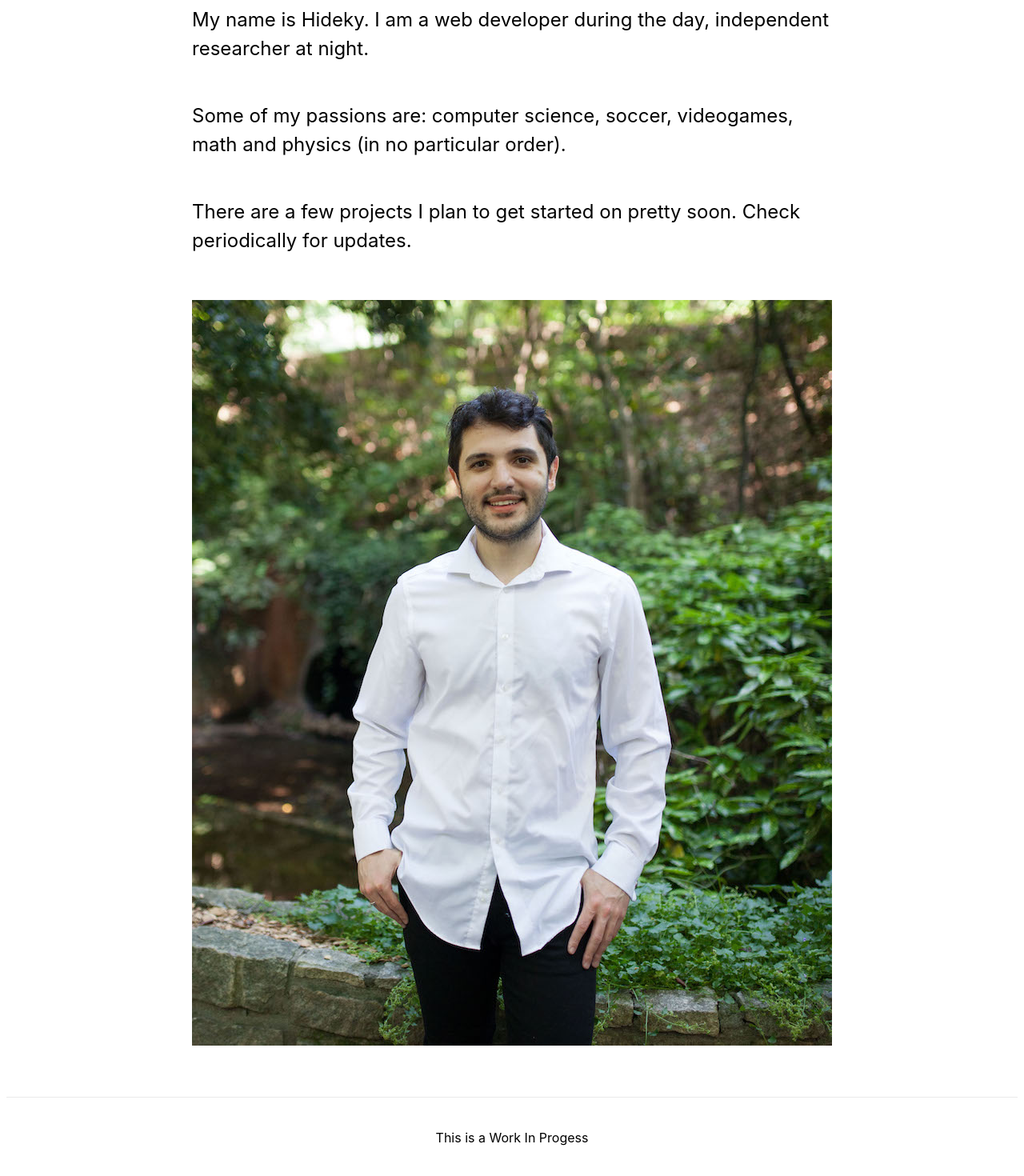
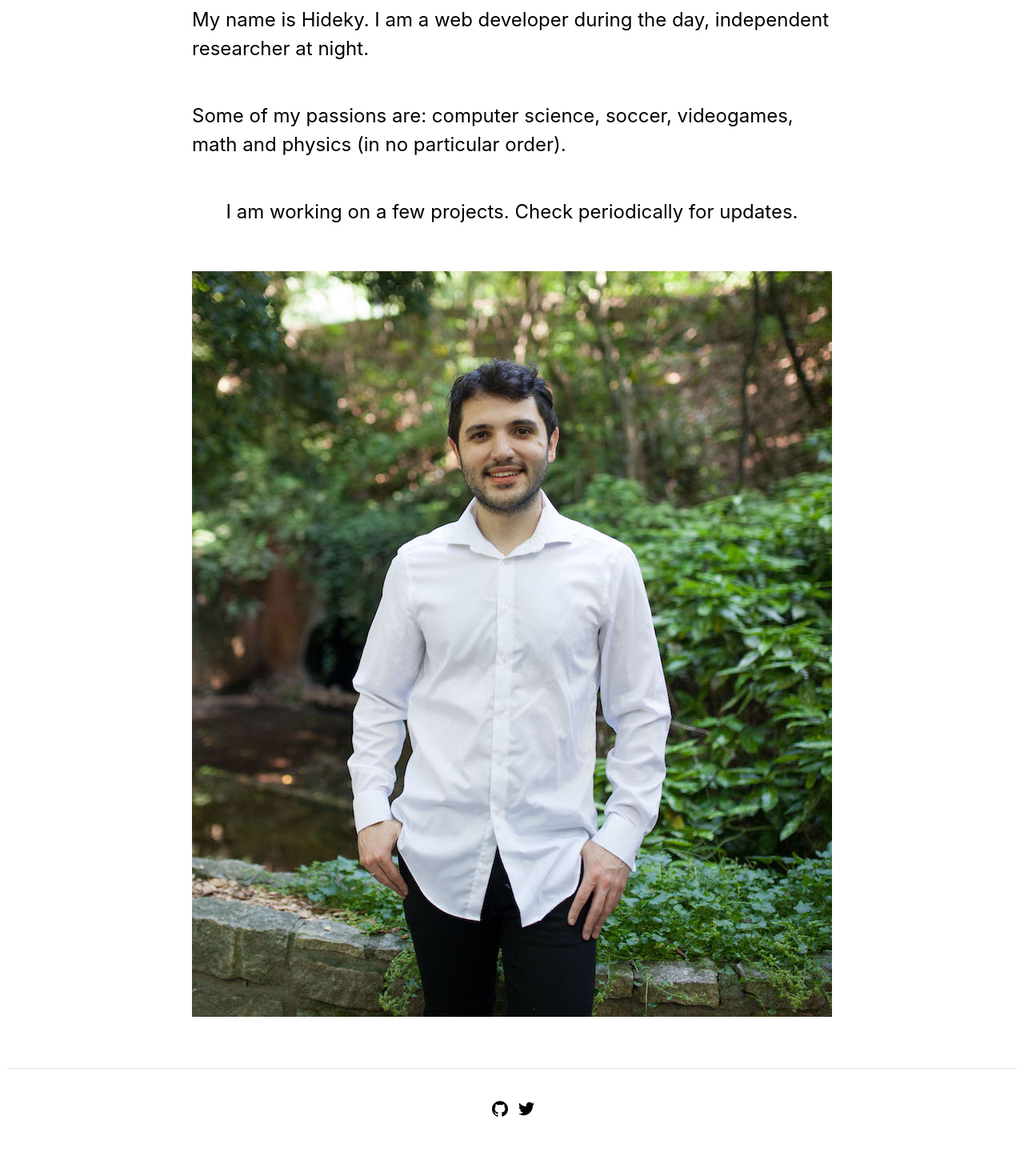
Before and after one commit to hidekysilva/personal-website, a Next.js app: page / in a window 1280 px wide. Shown: the part 168-1638 px from the top of the page at 80% size. After the commit the page ends 1603 px from the top, so only its background shows below. Built offline with nearby package versions, Linux system fonts and the light colour scheme.

Commit message:
addded svg icons with links to github and twitter. Edited content

```diff
--- a/pages/index.tsx
+++ b/pages/index.tsx
@@ -8,10 +8,8 @@ export default function Home() {
         <title>Hideky's website</title>
         <link rel="icon" href="/favicon.ico" />
       </Head>
-
       <main className={styles.main}>
         <h1 className={styles.title}>Welcome</h1>
-
         <div className={styles.grid}>
           <p className={styles.description}>
             My name is Hideky. I am a web developer during the day, independent
@@ -22,8 +20,7 @@ export default function Home() {
             and physics (in no particular order).
           </p>
           <p className={styles.description}>
-            There are a few projects I plan to get started on pretty soon. Check
-            periodically for updates.
+            I am working on a few projects. Check periodically for updates.
           </p>
         </div>
         <img
@@ -37,7 +34,20 @@ export default function Home() {
         />
       </main>
 
-      <footer className={styles.footer}>This is a Work In Progess</footer>
+      <footer className={styles.footer}>
+        <div className={styles.iconBox}>
+          <a href="https://github.com/hidekysilva">
+            <img className={styles.icon} src="/github.svg" alt="Github icon" />
+          </a>
+          <a href="https://twitter.com/hidekysilva">
+            <img
+              className={styles.icon}
+              src="/twitter.svg"
+              alt="Twitter icon"
+            />
+          </a>
+        </div>
+      </footer>
     </div>
   );
 }
--- a/styles/Home.module.css
+++ b/styles/Home.module.css
@@ -124,3 +124,12 @@
 .image {
   margin-top: 2rem;
 }
+
+.icon {
+  margin: 0 0.3rem;
+  width: 1.25rem;
+}
+
+.iconBox {
+  display: flex;
+}
```
Also changed, not shown: public/github.svg (added), public/twitter.svg (added).
